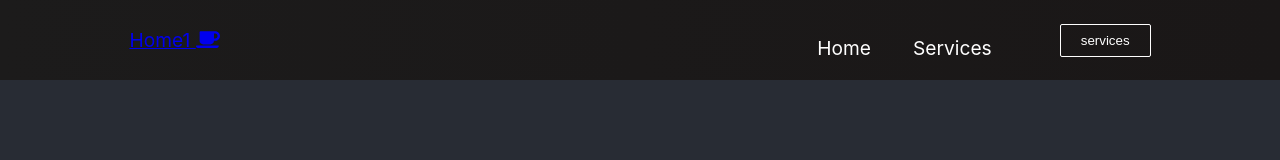
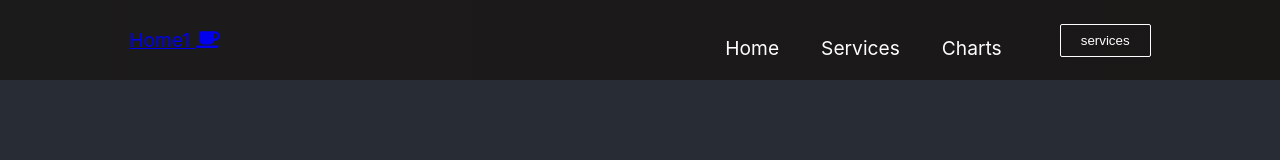
Before and after one commit to chrislo95/react-test-page, a React (Create React App) app: page / in a window 1280 px wide. Shown: the top 160 px of the page. Built offline with nearby package versions, Linux system fonts and the light colour scheme.

Commit message:
added new buttons on the navbar

```diff
--- a/src/components/Navbar.js
+++ b/src/components/Navbar.js
@@ -47,6 +47,12 @@ function Navbar() {
                             Services
                         </Link>
                     </li>
+                    <li className='nav=item'>
+                        <Link to='https://www.youtube.com/watch?v=HWS9G2WT42Q' className='nav-links' onClick={closeMobileMenu}>
+                            Charts
+                        </Link>
+
+                    </li>
                 </ul>
                 {button && <Button buttonStyle='btn--outline'>services</Button>}
             </div>
```
